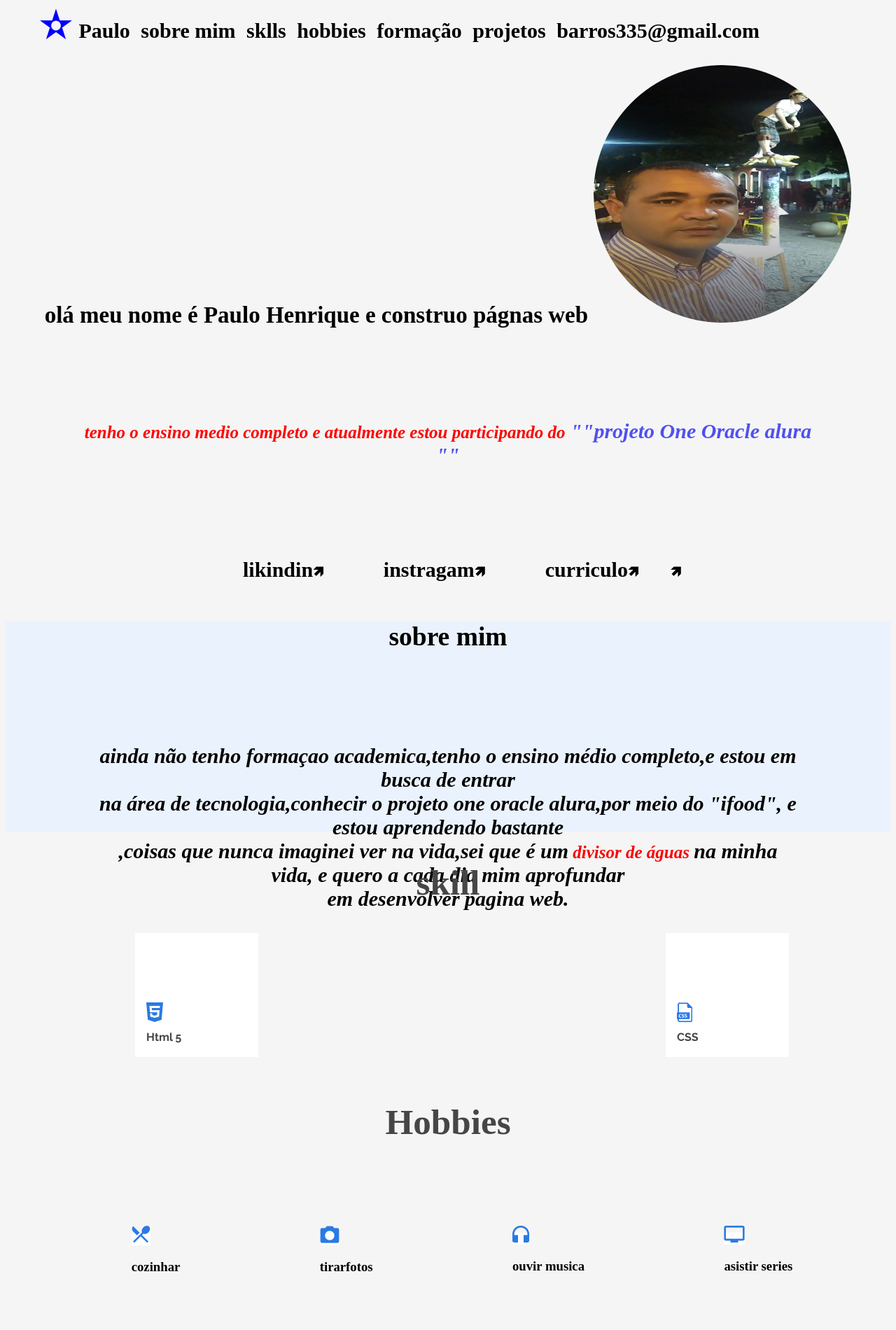
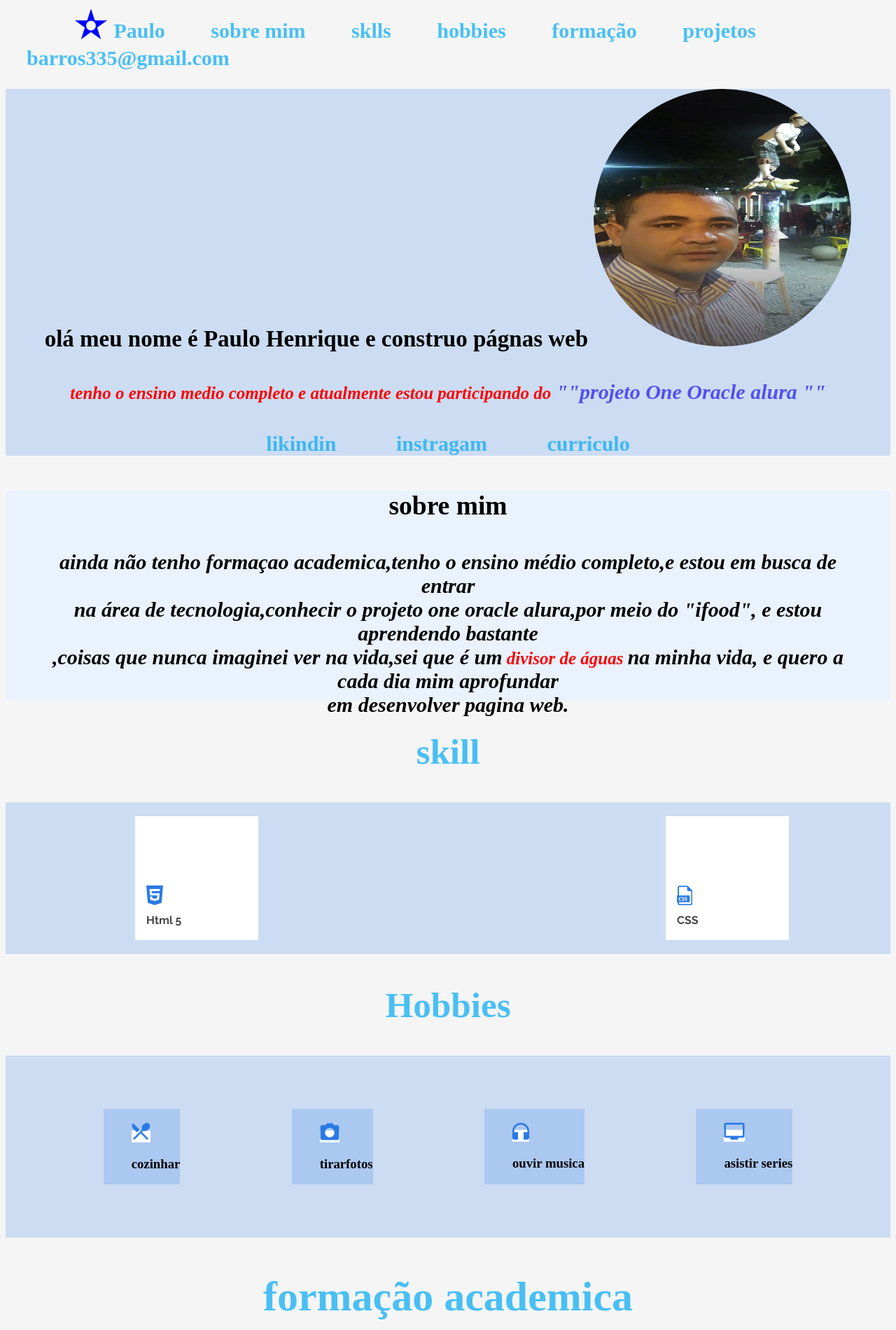
Before and after one commit to paulohenriquebarros/projeto_portfolio_alura, a plain HTML site: page index.html in a window 1280 px wide. Shown: the top 1900 px of the page at 70% size. Drawn offline with Linux system fonts and the light colour scheme.

Commit message:
adicionado imagem e texto

```diff
--- a/style.css
+++ b/style.css
@@ -13,8 +13,8 @@ body{
 .itens {
 	text-decoration: none;
 	display: inline ;
-	margin: 0 5px 0;
-
+	margin: 0 30px ;
+	background: none;
 }
 .imagemPerfil{
 
@@ -40,10 +40,11 @@ font-size: 22px;
 font-size: 22px;
 	font-weight: bold;
 padding:40px ;
+background: none;
 
 }
 .itens1:after {
-content:"🡽";
+content:"";
 
 
 }
@@ -54,6 +55,7 @@ nav li a{
 	font-weight: bold;
 	color: #000000;
 	font-size: 30px;
+	color: #03a9f4b5;
 
 }
 em{
@@ -69,6 +71,7 @@ p em strong {
 .divisao2{
 text-align: center;
 font-weight: bold;
+background: #2a7ae433;
 }
 .navegacao2{
 font-size: 22px;
@@ -114,13 +117,14 @@ margin-top: 50px;
 .hobbiesSkills{
  	text-align: center;
 
+
  }
  .skills .tituloPrincipal{
  	padding-top: 3.2rem;
 text-align: center;
  }
  .tituloPrincipal{
- 	color: #464646;
+ 	color: #03a9f4b5;
  	font-size: 3.2rem;
  	font-weight: 700;
  	line-height: 3.75rem;
@@ -141,6 +145,7 @@ display: flex;
  	display: flex;
  	justify-content: space-around;
  	padding: 60px;
+ 	background: #2a7ae433;
 
  }
  .listaSkills .listaHobbies{
@@ -160,7 +165,9 @@ display: flex;
  	display: flex;
  	list-style: none;
  	justify-content: space-around;
- 	background: #lightgrey;
+ 	background: #2a7ae433;
+ 	padding-top: 20px;
+
  }
  .conteudoItem{
  	padding: 9.4rem _1.6rem _1.6rem _1.6rem;
@@ -200,7 +207,7 @@ series.png
 
 
 .formacao-academica_tituloPrincipal{
-color: #464646;
+color: #03a9f4b5;
 font-size: 60px;
 font-weight: 700;
 text-align:center ;
@@ -214,7 +221,7 @@ imagemalura.png
 .formacoes{
 	text-align: center;
 	font-size: 30px;
-	background: #eaf2fd;
+	background: #2a7ae470;
 	padding-top: 70px;
 }
 .imagemalura{
@@ -247,10 +254,13 @@ a {
 	justify-content: center;
 	font-weight: bold;
 	text-decoration: none;
-	margin-top: 40px;
+	padding-top: 80px;
+	background: #2a7ae433;
+	padding-bottom: 80px;
+	padding-left: 50px;
 }
-.projeto:nth-cihld(2n);
-.proje__detalhes{
+
+.projeto{
 	order: -1;
 }
 .projeto_imagem{
@@ -332,7 +342,7 @@ p{
 	font-size: 30px;
 	font-weight: bold;
 	font-style: italic;
-	padding: 100px;
+	padding: 10px;
 }
 .contato__formulario--mensagem{
 	padding: 10px 212px;
```
Also changed, not shown: seta.png/outline_open_in_new_black_24dp.png (added).
